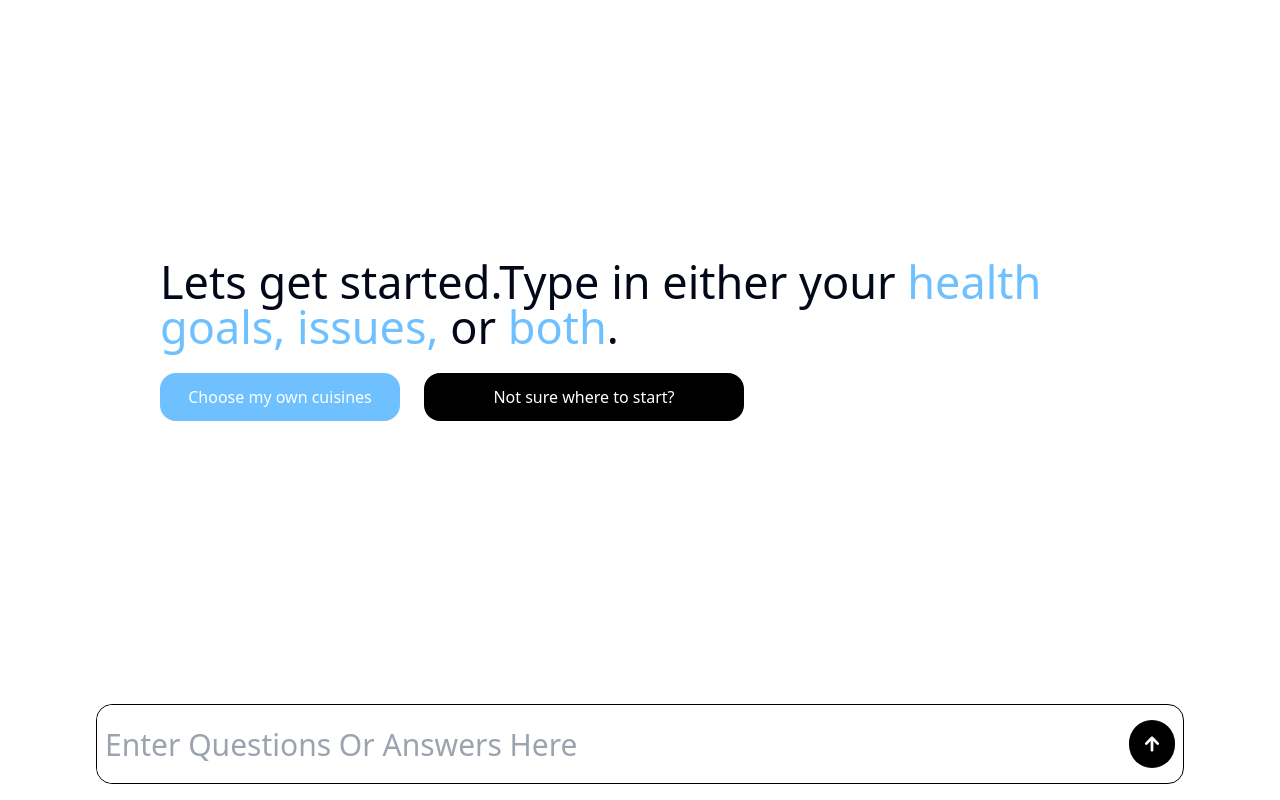
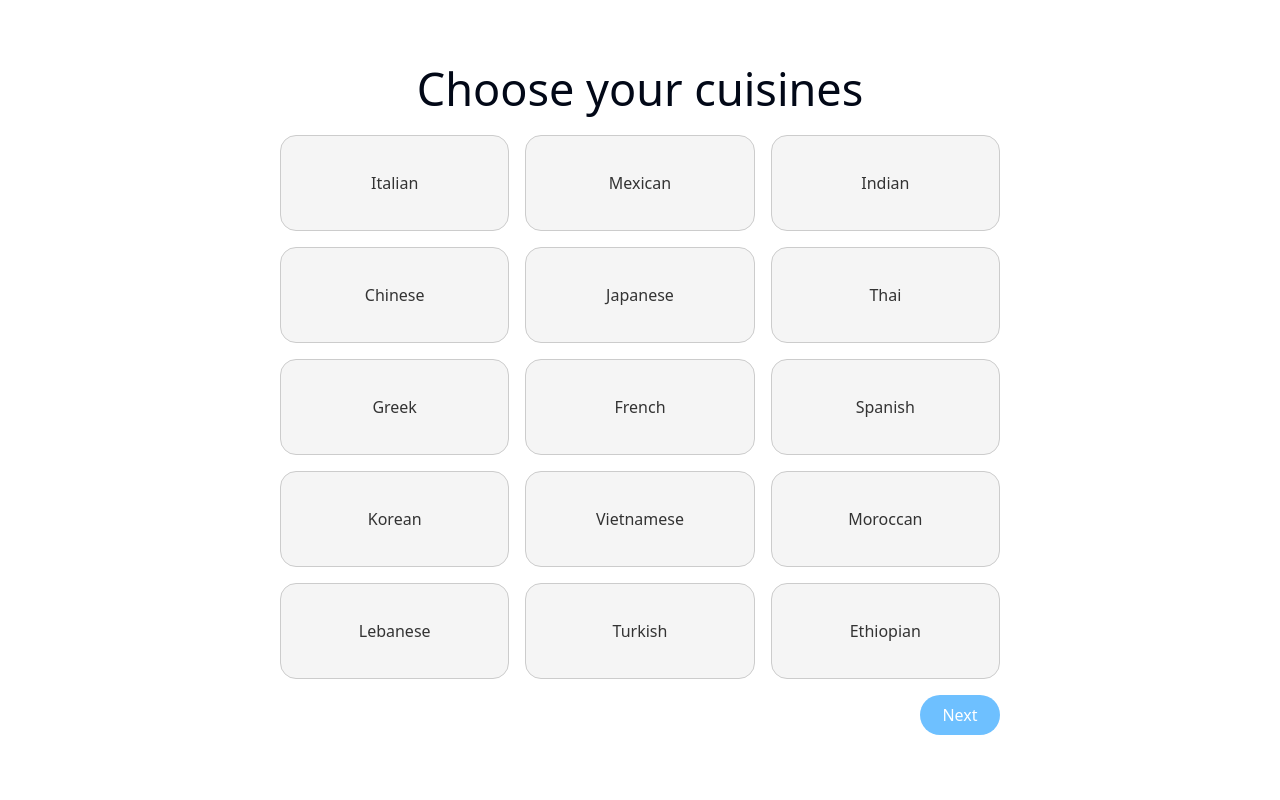
Before and after one commit to ishk9/getYourDiet, a Next.js app in the folder client/: page /Home in a window 1280 px wide. Both pictures are taken after a click on the button "Choose my own cuisines". Built offline with nearby package versions, Linux system fonts and the light colour scheme.

Commit message:
Entered modal page

```diff
--- /dev/null
+++ b/client/app/Faq/styles.module.css
@@ -0,0 +1,4 @@
+.AccordionChevron {
+    transition: transform 300ms ease-out;
+    color: white; /* Make the arrow white */
+  }
--- a/client/app/Home/page.js
+++ b/client/app/Home/page.js
@@ -1,16 +1,84 @@
 "use client";
-import React  from 'react'
+import React, { useState }  from 'react'
 import { IoMdArrowRoundUp } from "react-icons/io";
 
 const HomePage = () => {
+    const [userInp, setUserInp] = useState('');
+    const [showCuisines, setShowCuisines] = useState(false);
+    const [selectedCuisines, setSelectedCuisines] = useState([]);
+
+    const handleCuisineSelect = (index) => {
+        if (selectedCuisines.includes(index)) {
+            setSelectedCuisines(selectedCuisines.filter(id => id !== index));
+        } else {
+            setSelectedCuisines([...selectedCuisines, index]);
+        }
+    };
+
+    const handleSubmit = () => {
+        console.log(userInp);
+    }
+    const handleSubmitCusines = () => {
+        console.log(selectedCuisines);
+        setShowCuisines(false);
+    }
+    const [cuisines, setCuisines] = useState([
+        'Italian',
+        'Mexican',
+        'Indian',
+        'Chinese',
+        'Japanese',
+        'Thai',
+        'Greek',
+        'French',
+        'Spanish',
+        'Korean',
+        'Vietnamese',
+        'Moroccan',
+        'Lebanese',
+        'Turkish',
+        'Ethiopian'
+    ]);
     return (
-        <div className='h-screen w-screen flex flex-col justify-center items-center'>
+        <div className='h-screen w-screen flex flex-col justify-center items-center overflow-y-auto'>
             <div className='h-full w-full justify-center items-center flex flex-col'>
-                <div className='h-full flex flex-col justify-between items-center'>
-                    <div className='flex flex-col w-[75%] h-[85%]  justify-center items-center'>
+                <div className='h-full flex flex-col justify-center items-center w-[75%]'>
+
+                    {
+                        showCuisines ?
+
+
+                        <div className='flex flex-col w-[75%] min-h-[85%] sm:min-h-[70%] lg:min-h-[85%] justify-center items-center '>
+                            <h1 className='text-[45px] font-normal leading-[1]'>Choose your cuisines</h1>
+                            <div className='grid grid-cols-1 sm:grid-cols-2 md:grid-cols-3 gap-4 w-full mt-6'>
+                                {
+                                    cuisines.map((cuisine, index) => (
+                                        <button
+                                            key={index}
+                                            onClick={() => handleCuisineSelect(index)}
+                                            className={`h-24 hover:scale-105 rounded-2xl flex justify-center items-center border border-[#CCCCCC] ${selectedCuisines.includes(index) ? 'bg-[#81C784]' : 'bg-[#F5F5F5]'} ${!selectedCuisines.includes(index) && 'hover:bg-[#E0E0E0]'}`}
+                                        >
+                                            <p className={`${selectedCuisines.includes(index) ? 'text-white' : 'text-[#333333]'} font-medium`}>{cuisine}</p>
+                                        </button>
+                                    ))
+                                }
+                            </div>
+                            <div className='w-full mt-4 flex justify-end items-end'>
+                                <button
+                                    className='bg-[#6EC0FF] hover:bg-[#4e9ad4] h-10 w-20 rounded-full'
+                                    onClick={() => handleSubmitCusines()}
+                                >
+                                    <p className='text-white'>Next</p>
+                                </button>
+                            </div>
+                        </div>
+                        :
+                        <div className='flex flex-col w-[75%] min-h-[85%] sm:min-h-[70%] lg:min-h-[85%] justify-center items-center '>
                             <h1 className='text-[45px] font-normal leading-[1]'>Lets get started.Type in either your <span className='text-[#6EC0FF]'>health goals, issues,</span>  or <span className='text-[#6EC0FF]'>both</span>.</h1>
                             <div className='flex  w-full justify-start items-center mt-6'>
-                            <button className='w-[25%] h-12 bg-[#6EC0FF] hover:bg-[#4e9ad4] rounded-2xl mr-3 flex justify-center items-center'>
+                                <button
+                                    onClick={() => setShowCuisines(true)}
+                                    className='w-[25%] h-12 bg-[#6EC0FF] hover:bg-[#4e9ad4] rounded-2xl mr-3 flex justify-center items-center'>
                                     <p className='text-white font-medium'>Choose my own cuisines</p>
                                 </button>
 
@@ -19,13 +87,26 @@ const HomePage = () => {
                                 </button>
                             </div>
                         </div>
+                    }
+
+
                     {/* Chat box */}
+                    {
+                        !showCuisines &&
                         <div className='h-20 w-[85%] border flex justify-between items-center border-black rounded-2xl mb-4'>
-                        <input className='h-full w-full rounded-2xl p-2 text-3xl outline-none capitalize' placeholder='Enter questions or answers here'/>
-                        <div className='flex justify-center items-center h-12 w-12 bg-black rounded-full p-1 mr-2 hover:bg-[#292929]'>
+                            <input
+                                className='h-full w-full rounded-2xl p-2 text-3xl outline-none capitalize'
+                                placeholder='Enter questions or answers here'
+                                value={userInp}
+                                onChange={(e) => setUserInp(e.target.value)}
+                            />
+                            <button
+                                className='flex justify-center items-center h-12 w-12 bg-black rounded-full p-1 mr-2 hover:bg-[#292929]'
+                            >
                                 <IoMdArrowRoundUp color='white' size={22}/>
+                            </button>
                         </div>
-                    </div>
+                    }
                 </div>
             </div>
         </div>
--- a/client/app/Landing/page.js
+++ b/client/app/Landing/page.js
@@ -12,7 +12,7 @@ const LandingPage = () => {
             <Navbar />
             <div className="bg-white">
                 <StarterPage />
-                <QuotesPage />
+                {/* <QuotesPage /> */}
                 <Reviews />
                 <FaqPage />
                 <Contact />
```
Also changed, not shown: client/app/globals.css (line endings or trailing spaces). Lines whose indentation alone changed are shown as unchanged.
